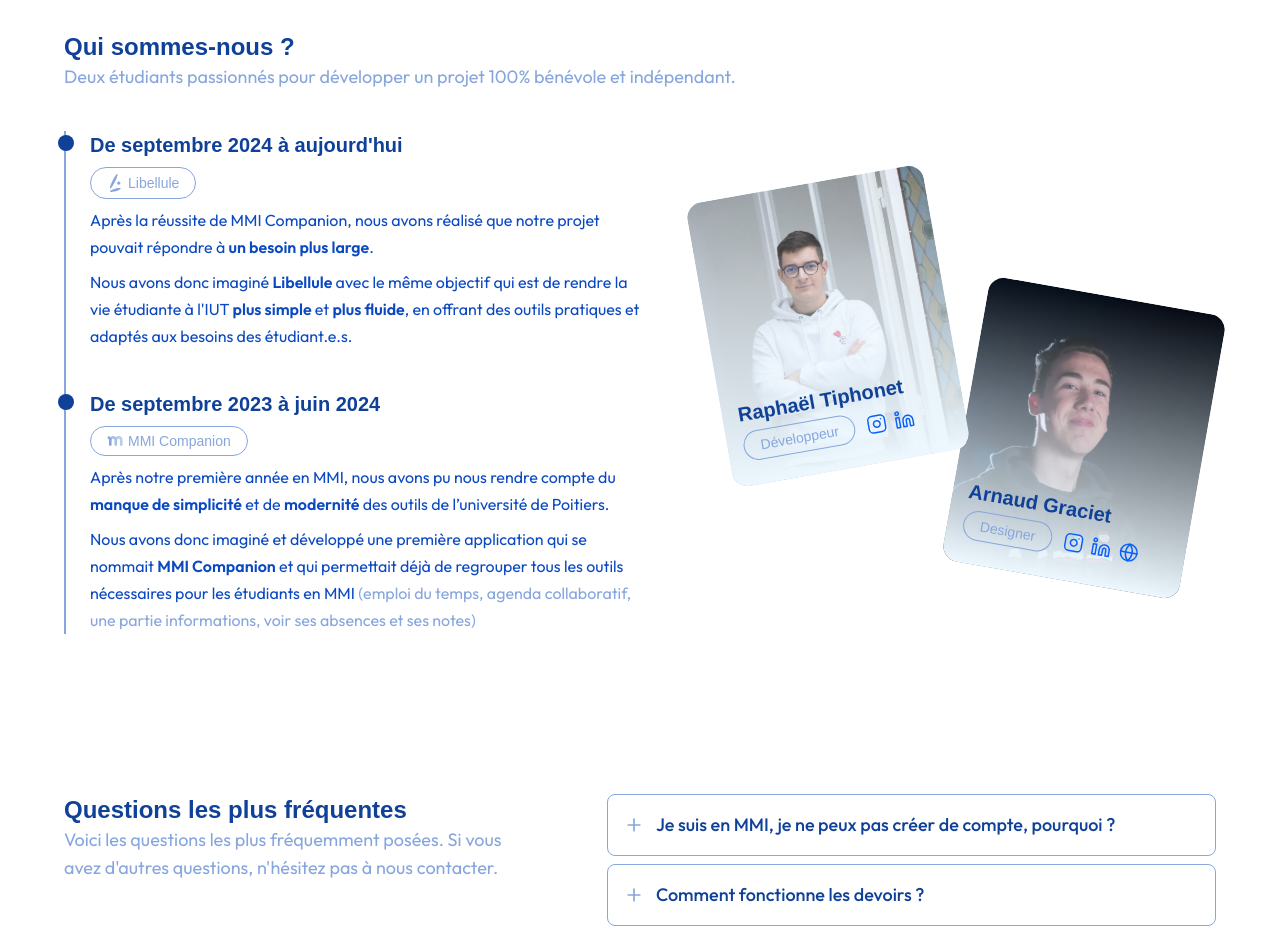
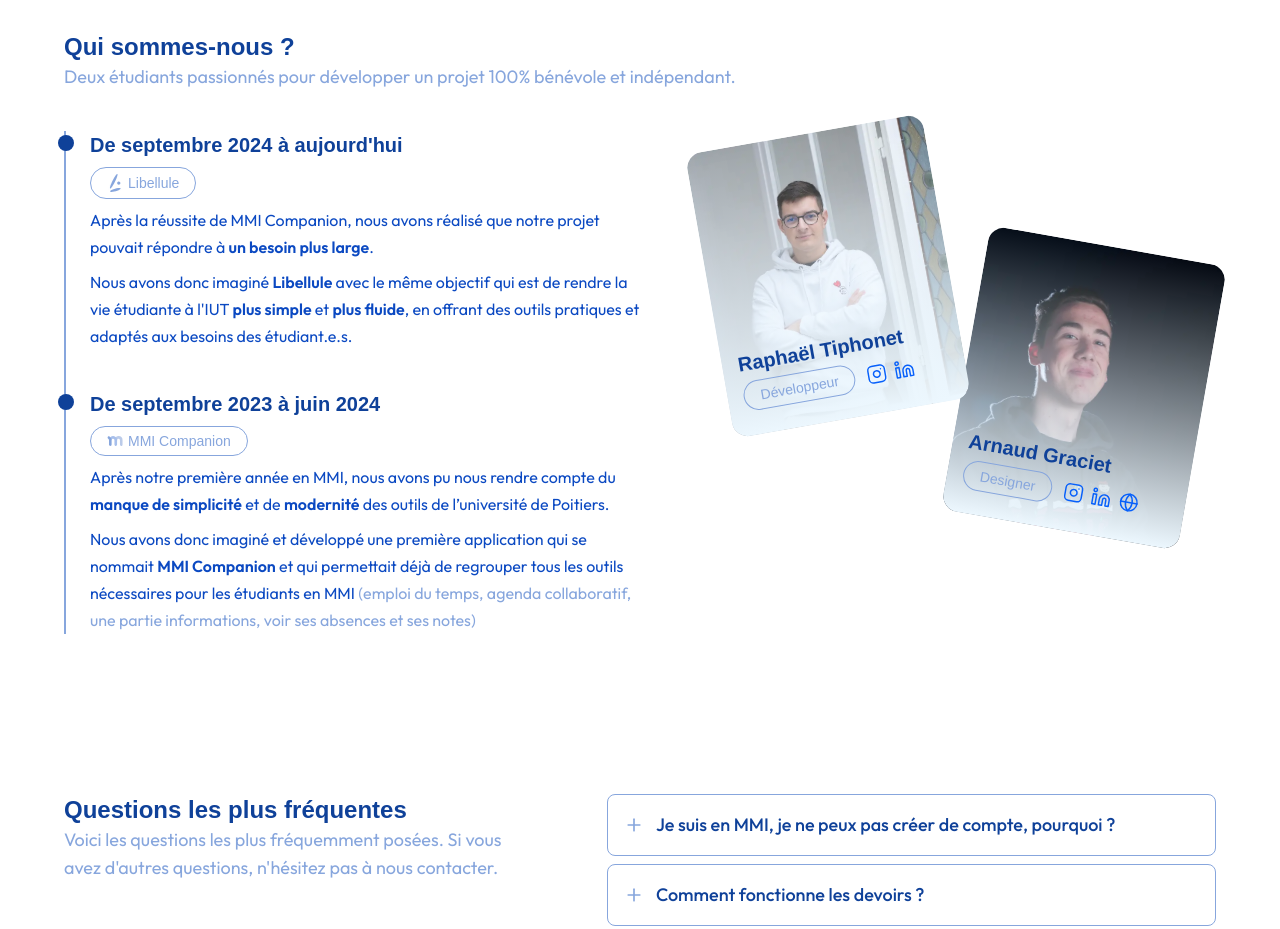
Before and after one commit to LibelluleApp/WebsiteV2, a Next.js app: page / in a window 1280 px wide. Shown: the part 1620-2549 px from the top of the page. Built offline with nearby package versions, Linux system fonts and the light colour scheme; a web font is replaced by a local one.

Commit message:
fix: ajuster la hauteur du composant Timeline pour les écrans XL

```diff
--- a/src/sections/Home/Timeline.tsx
+++ b/src/sections/Home/Timeline.tsx
@@ -86,7 +86,7 @@ export default function TimelineSection() {
             </div>
           </div>
           <div className="md:h-[430px] lg:items-stretch lg:w-[1000px] lg:h-auto h-[400px] relative w-full items-center">
-            <div className="s:w-[500px] md:w-[600px] lg:w-[500px] md:h-[430px] lg:h-[400px] absolute w-[480px] h-[370px] left-1/2 transform -translate-x-1/2 -translate-y-1/2 top-1/2 flex justify-between items-center">
+            <div className="s:w-[500px] md:w-[600px] lg:w-[500px] md:h-[430px] lg:h-[400px] xl:h-[500px] absolute w-[480px] h-[370px] left-1/2 transform -translate-x-1/2 -translate-y-1/2 top-1/2 flex justify-between items-center">
               <motion.div
                 initial={{ opacity: 0, scale: 0.5 }}
                 whileInView={{ opacity: 1, scale: 1 }}
```
